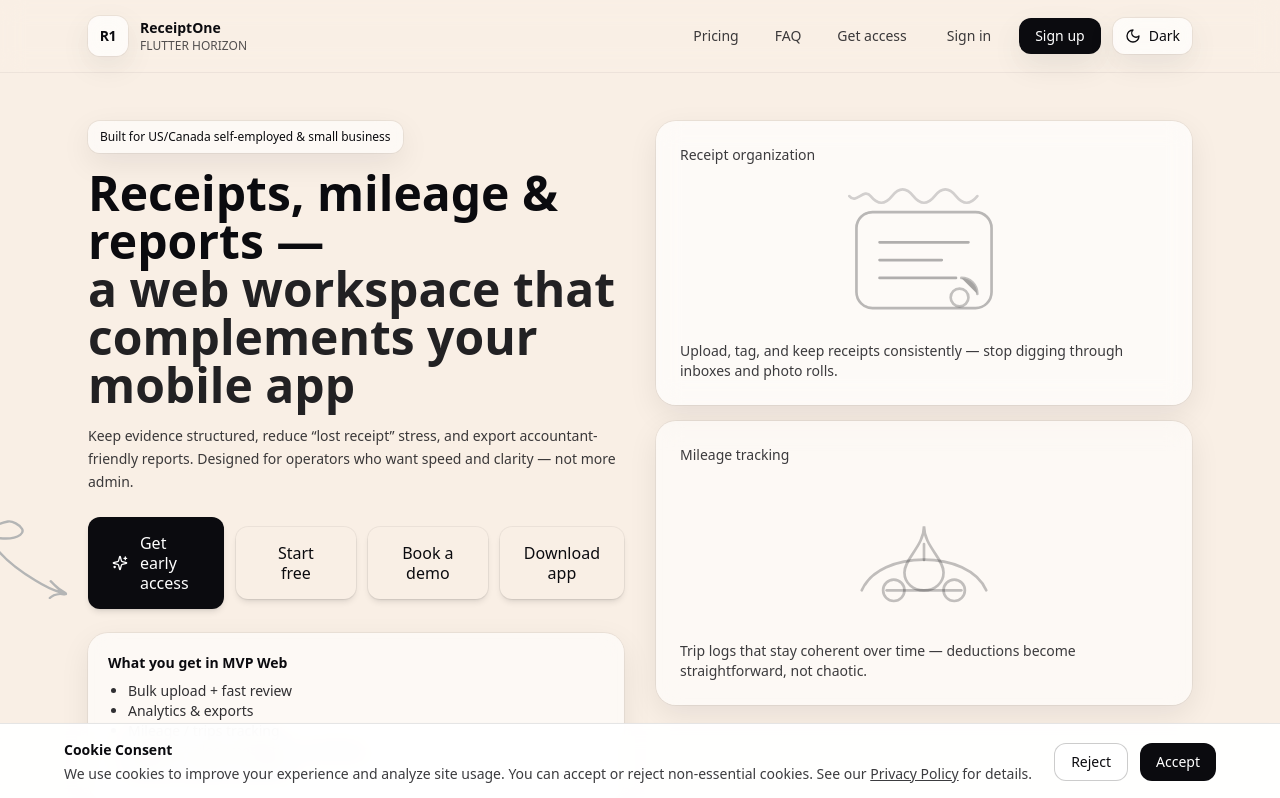
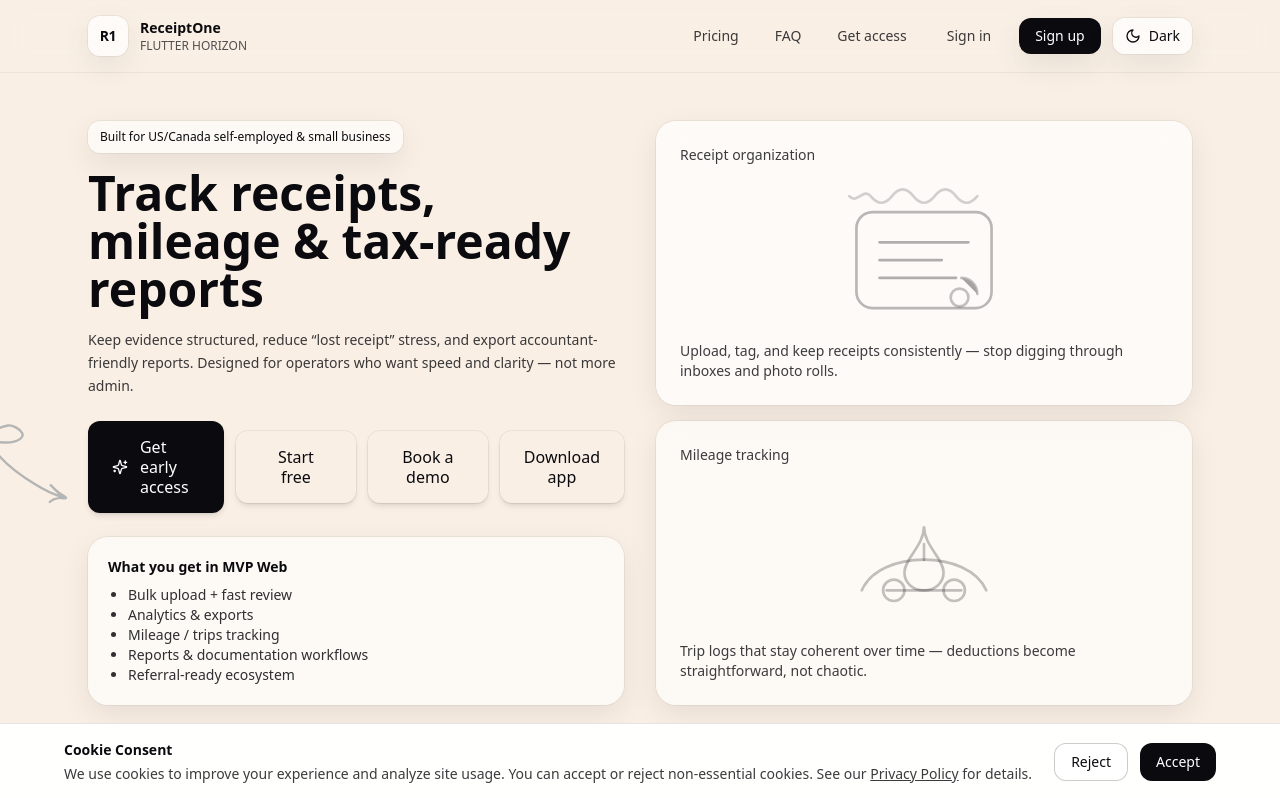
Before and after one commit to Alexd-y/receiptone-landing, a Next.js app: page / in a window 1280 px wide. Shown: the top 798 px of the page. Built offline with nearby package versions, Linux system fonts and the light colour scheme; no server answers.

Commit message:
Move loop arrow to left side pointing to Get early access button

```diff
--- a/components/Sections.tsx
+++ b/components/Sections.tsx
@@ -74,8 +74,7 @@
             </motion.div>
 
             <h1 className="mt-4 font-[var(--font-ibm)] text-4xl font-semibold leading-tight sm:text-5xl">
-              Receipts, mileage & reports —
-              <span className="block opacity-90">a web workspace that complements your mobile app</span>
+              Track receipts, mileage & tax-ready reports
             </h1>
 
             <p className="mt-4 max-w-xl text-sm leading-relaxed opacity-80">
```
